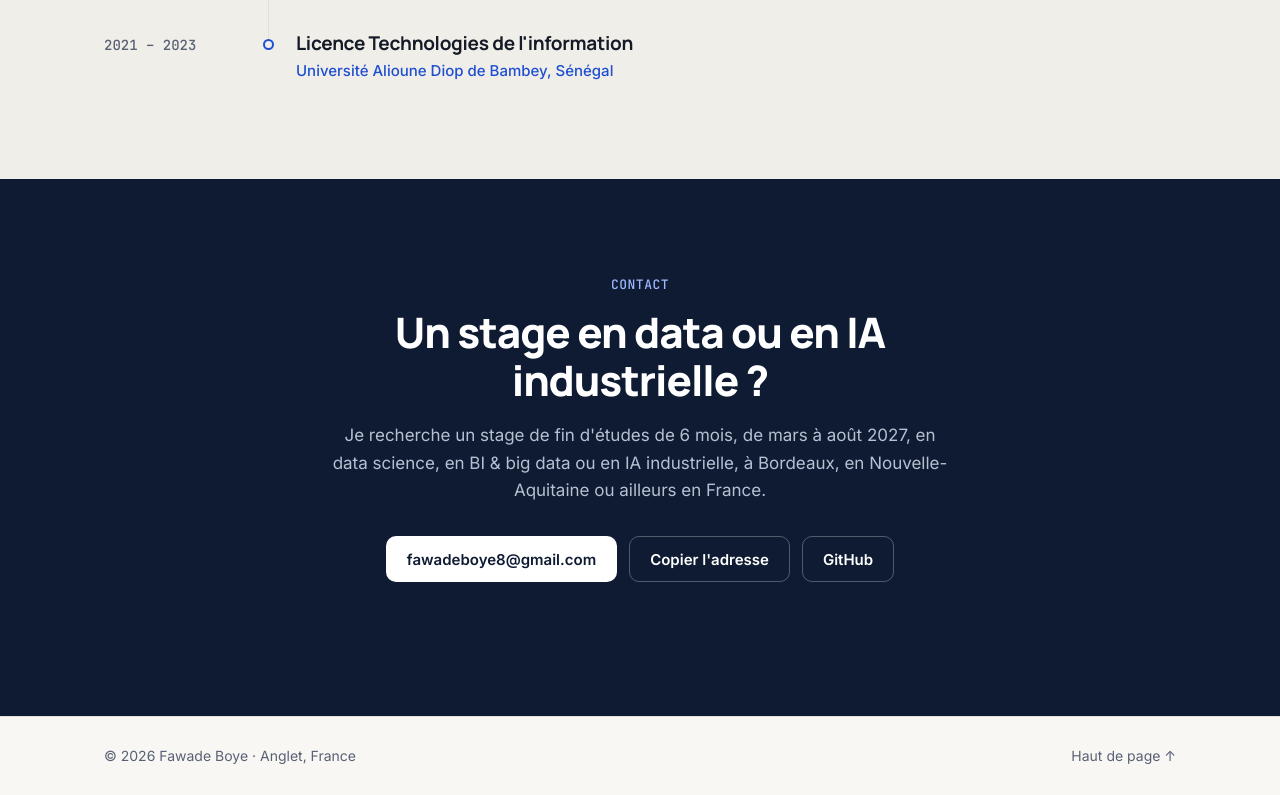
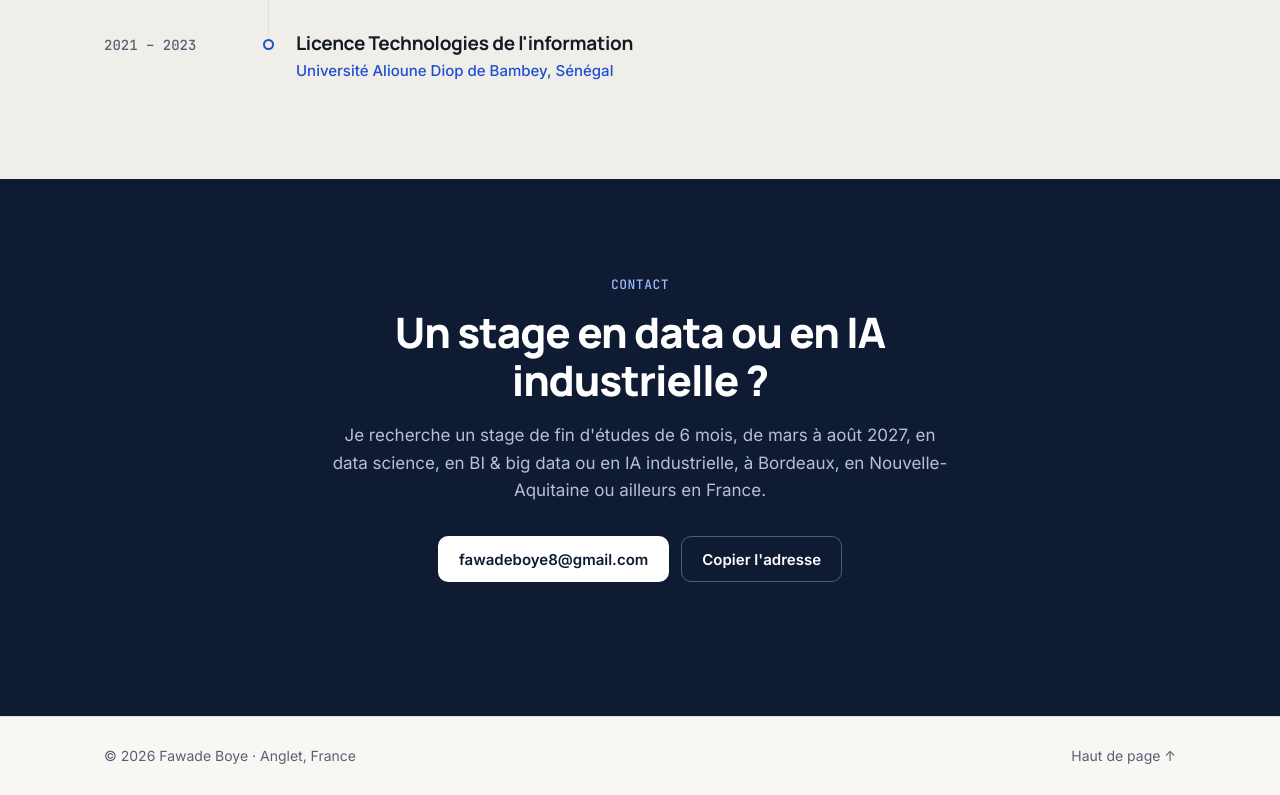
Before and after one commit to fawade07/fawade07.github.io, a plain HTML site: page index.html in a window 1280 px wide. Shown: the part 5986-6781 px from the top of the page. Drawn offline with Linux system fonts and the light colour scheme.

Commit message:
Retrait du bouton GitHub
Le nom d'utilisateur GitHub n'apparaît plus sur le portfolio.

Co-Authored-By: Claude Opus 5.5 <noreply@anthropic.com>

```diff
--- a/index.html
+++ b/index.html
@@ -387,9 +387,7 @@
         <p class="contact-text">Je recherche un stage de fin d'études de 6&nbsp;mois, de mars à août 2027, en data science, en BI &amp; big data ou en IA industrielle, à Bordeaux, en Nouvelle-Aquitaine ou ailleurs en France.</p>
         <div class="contact-actions">
           <a class="btn btn-primary" href="mailto:fawadeboye8@gmail.com">fawadeboye8@gmail.com</a>
-          <button class="btn btn-ghost copy-email" type="button" data-email="fawadeboye8@gmail.com">Copier l'adresse</button>
-          <a class="btn btn-ghost" href="https://github.com/fawade07" target="_blank" rel="noopener">GitHub</a>
-        </div>
+          <button class="btn btn-ghost copy-email" type="button" data-email="fawadeboye8@gmail.com">Copier l'adresse</button>        </div>
         <p class="copy-feedback" role="status" aria-live="polite"></p>
       </div>
     </section>
```
